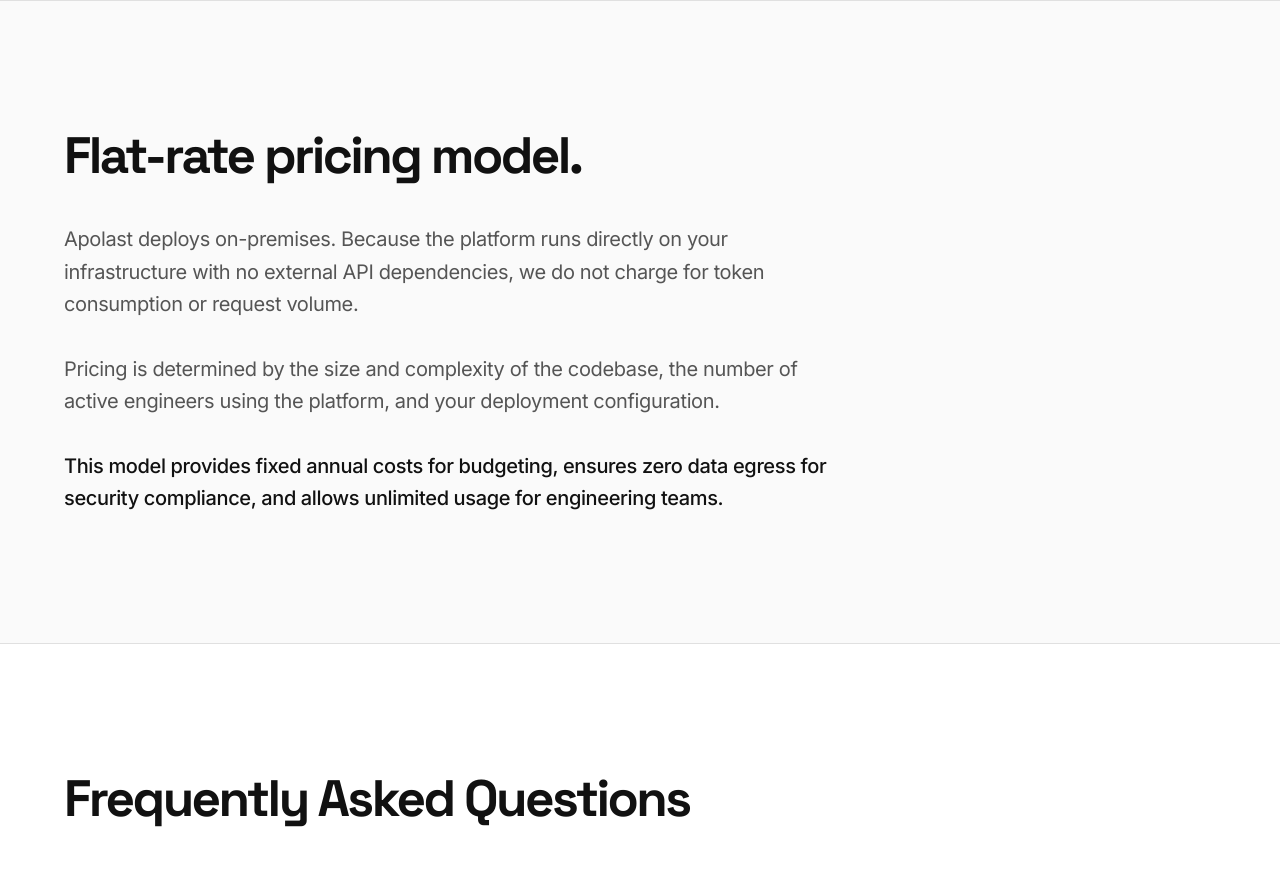
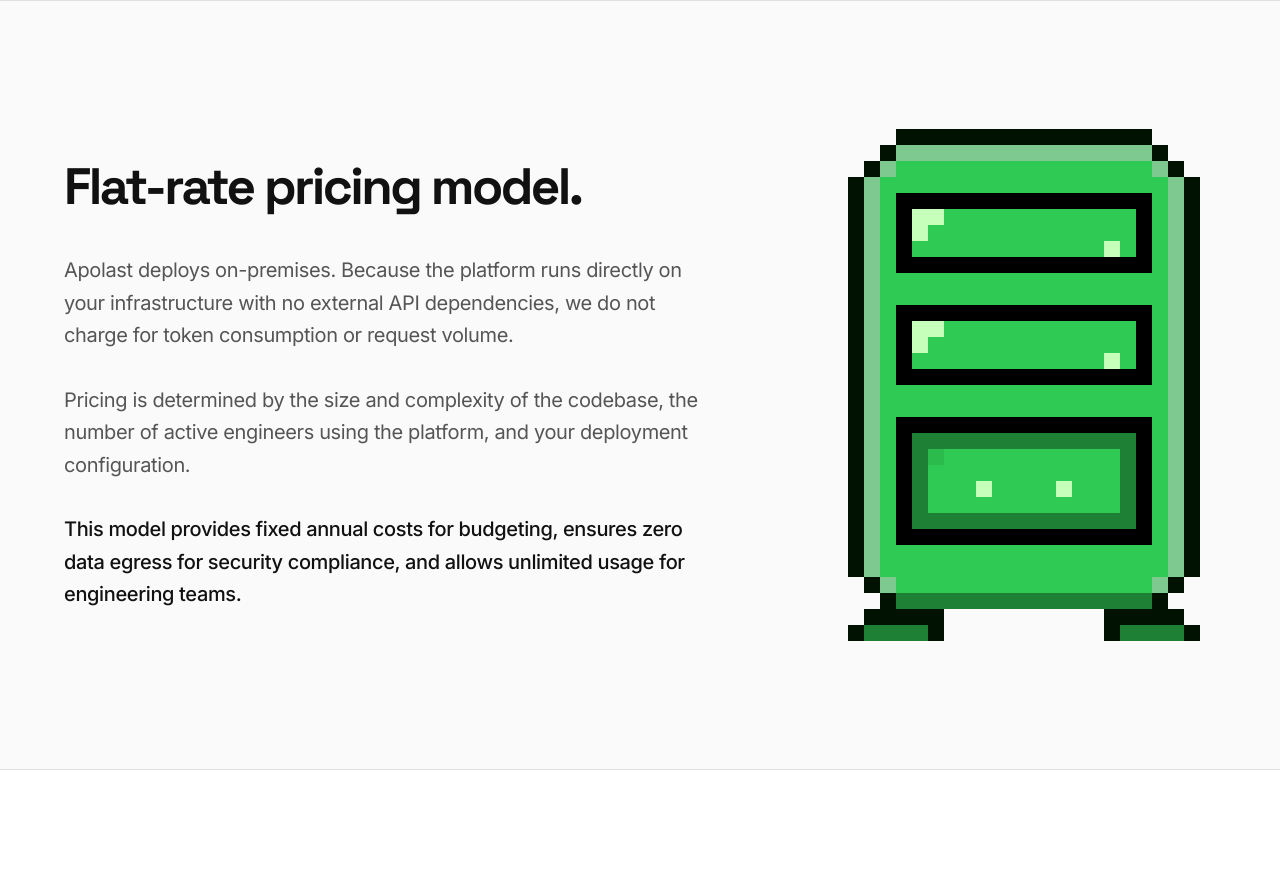
Before and after one commit to soso4ok/oricore-lan, a Next.js app: page /pricing in a window 1280 px wide. Shown: the part 4020-4909 px from the top of the page. Built offline with nearby package versions, Linux system fonts and the light colour scheme; a web font is replaced by a local one.

Commit message:
feat(pricing): add pixel-art server rack to flat-rate section

```diff
--- /dev/null
+++ b/app/components/PixelServer.tsx
@@ -0,0 +1,135 @@
+"use client";
+
+import { useEffect, useRef } from "react";
+
+/**
+ * PixelServer — A pixel-art server rack illustration in the same
+ * green palette as the pricing coins. Represents on-premises
+ * deployment and flat-rate infrastructure pricing.
+ *
+ * 24×32 pixel grid. Colors match the coin SVGs:
+ *   O = #011203 (outline)
+ *   L = #7DC98F (light green)
+ *   G = #2FCA54 (main green)
+ *   M = #2BBA4C (medium green)
+ *   D = #1D8034 (dark green)
+ *   S = #C6FFBA (sparkle/light)
+ *   B = #000000 (black — screen/detail)
+ *   _ = transparent
+ */
+
+const PALETTE: Record<string, string> = {
+  O: "#011203",
+  L: "#7DC98F",
+  G: "#2FCA54",
+  M: "#2BBA4C",
+  D: "#1D8034",
+  S: "#C6FFBA",
+  B: "#000000",
+};
+
+// prettier-ignore
+const GRID: string[][] = [
+  //  0  1  2  3  4  5  6  7  8  9 10 11 12 13 14 15 16 17 18 19 20 21 22 23
+  ["_","_","_","_","O","O","O","O","O","O","O","O","O","O","O","O","O","O","O","O","_","_","_","_"], // 0  — top cap
+  ["_","_","_","O","L","L","L","L","L","L","L","L","L","L","L","L","L","L","L","L","O","_","_","_"], // 1
+  ["_","_","O","L","G","G","G","G","G","G","G","G","G","G","G","G","G","G","G","G","L","O","_","_"], // 2
+  ["_","O","L","G","G","G","G","G","G","G","G","G","G","G","G","G","G","G","G","G","G","L","O","_"], // 3
+  ["_","O","L","G","B","B","B","B","B","B","B","B","B","B","B","B","B","B","B","B","G","L","O","_"], // 4  — top drive bay
+  ["_","O","L","G","B","S","S","G","G","G","G","G","G","G","G","G","G","G","G","B","G","L","O","_"], // 5
+  ["_","O","L","G","B","S","G","G","G","G","G","G","G","G","G","G","G","G","G","B","G","L","O","_"], // 6
+  ["_","O","L","G","B","G","G","G","G","G","G","G","G","G","G","G","G","S","G","B","G","L","O","_"], // 7
+  ["_","O","L","G","B","B","B","B","B","B","B","B","B","B","B","B","B","B","B","B","G","L","O","_"], // 8
+  ["_","O","L","G","G","G","G","G","G","G","G","G","G","G","G","G","G","G","G","G","G","L","O","_"], // 9  — divider
+  ["_","O","L","G","G","G","G","G","G","G","G","G","G","G","G","G","G","G","G","G","G","L","O","_"], // 10
+  ["_","O","L","G","B","B","B","B","B","B","B","B","B","B","B","B","B","B","B","B","G","L","O","_"], // 11 — mid drive bay
+  ["_","O","L","G","B","S","S","G","G","G","G","G","G","G","G","G","G","G","G","B","G","L","O","_"], // 12
+  ["_","O","L","G","B","S","G","G","G","G","G","G","G","G","G","G","G","G","G","B","G","L","O","_"], // 13
+  ["_","O","L","G","B","G","G","G","G","G","G","G","G","G","G","G","G","S","G","B","G","L","O","_"], // 14
+  ["_","O","L","G","B","B","B","B","B","B","B","B","B","B","B","B","B","B","B","B","G","L","O","_"], // 15
+  ["_","O","L","G","G","G","G","G","G","G","G","G","G","G","G","G","G","G","G","G","G","L","O","_"], // 16 — divider
+  ["_","O","L","G","G","G","G","G","G","G","G","G","G","G","G","G","G","G","G","G","G","L","O","_"], // 17
+  ["_","O","L","G","B","B","B","B","B","B","B","B","B","B","B","B","B","B","B","B","G","L","O","_"], // 18 — bottom drive bay
+  ["_","O","L","G","B","D","D","D","D","D","D","D","D","D","D","D","D","D","D","B","G","L","O","_"], // 19
+  ["_","O","L","G","B","D","M","G","G","G","G","G","G","G","G","G","G","G","D","B","G","L","O","_"], // 20
+  ["_","O","L","G","B","D","G","G","G","G","G","G","G","G","G","G","G","G","D","B","G","L","O","_"], // 21
+  ["_","O","L","G","B","D","G","G","G","S","G","G","G","G","S","G","G","G","D","B","G","L","O","_"], // 22 — LED lights
+  ["_","O","L","G","B","D","G","G","G","G","G","G","G","G","G","G","G","G","D","B","G","L","O","_"], // 23
+  ["_","O","L","G","B","D","D","D","D","D","D","D","D","D","D","D","D","D","D","B","G","L","O","_"], // 24
+  ["_","O","L","G","B","B","B","B","B","B","B","B","B","B","B","B","B","B","B","B","G","L","O","_"], // 25
+  ["_","O","L","G","G","G","G","G","G","G","G","G","G","G","G","G","G","G","G","G","G","L","O","_"], // 26
+  ["_","O","L","G","G","G","G","G","G","G","G","G","G","G","G","G","G","G","G","G","G","L","O","_"], // 27
+  ["_","_","O","L","G","G","G","G","G","G","G","G","G","G","G","G","G","G","G","G","L","O","_","_"], // 28
+  ["_","_","_","O","D","D","D","D","D","D","D","D","D","D","D","D","D","D","D","D","O","_","_","_"], // 29 — base
+  ["_","_","O","O","O","O","O","_","_","_","_","_","_","_","_","_","_","O","O","O","O","O","_","_"], // 30 — feet
+  ["_","O","D","D","D","D","O","_","_","_","_","_","_","_","_","_","_","O","D","D","D","D","O","_"], // 31
+];
+
+const CELL = 16;
+const COLS = GRID[0].length;
+const ROWS = GRID.length;
+
+export default function PixelServer() {
+  const containerRef = useRef<HTMLDivElement>(null);
+
+  useEffect(() => {
+    const el = containerRef.current;
+    if (!el) return;
+
+    let startTime: number | null = null;
+    let raf: number;
+
+    function animate(ts: number) {
+      if (!startTime) startTime = ts;
+      const elapsed = ts - startTime;
+
+      // Slow, subtle breathing pulse on the LED sparkles (row 22, cols 9 and 14)
+      // Cycle: 3s on, 1s fade, simulating server activity LEDs
+      const ledCycle = 4000;
+      const phase = (elapsed % ledCycle) / ledCycle;
+      const ledOpacity = phase < 0.75 ? 1 : 1 - ((phase - 0.75) / 0.25);
+
+      const leds = el.querySelectorAll<SVGRectElement>(".server-led");
+      leds.forEach((led) => {
+        led.setAttribute("opacity", String(0.4 + ledOpacity * 0.6));
+      });
+
+      raf = requestAnimationFrame(animate);
+    }
+
+    raf = requestAnimationFrame(animate);
+    return () => cancelAnimationFrame(raf);
+  }, []);
+
+  return (
+    <div ref={containerRef} style={{ width: COLS * CELL, height: ROWS * CELL }}>
+      <svg
+        width={COLS * CELL}
+        height={ROWS * CELL}
+        viewBox={`0 0 ${COLS * CELL} ${ROWS * CELL}`}
+        fill="none"
+        xmlns="http://www.w3.org/2000/svg"
+        aria-hidden="true"
+        style={{ imageRendering: "pixelated", width: "100%", height: "100%" }}
+      >
+        {GRID.map((row, y) =>
+          row.map((cell, x) => {
+            if (cell === "_") return null;
+            const isLed = cell === "S" && y === 22 && (x === 9 || x === 14);
+            return (
+              <rect
+                key={`${x}-${y}`}
+                className={isLed ? "server-led" : undefined}
+                x={x * CELL}
+                y={y * CELL}
+                width={CELL}
+                height={CELL}
+                fill={PALETTE[cell]}
+              />
+            );
+          })
+        )}
+      </svg>
+    </div>
+  );
+}
--- a/app/pricing/page.tsx
+++ b/app/pricing/page.tsx
@@ -2,6 +2,7 @@
 import Navbar from "../components/Navbar";
 import Footer from "../components/Footer";
 import PricingCoins from "../components/PricingCoins";
+import PixelServer from "../components/PixelServer";
 
 export const metadata: Metadata = {
   title: "Pricing | Apolast",
@@ -250,7 +251,8 @@
       {/* ─── WHY THIS MODEL ─── */}
       <section className="py-24 md:py-32 border-b border-[#E0E0E0] bg-[#FAFAFA]">
         <div className="max-w-[1600px] mx-auto px-6 sm:px-8 lg:px-16">
-          <div className="max-w-3xl">
+          <div className="grid grid-cols-1 lg:grid-cols-12 gap-16 lg:gap-20 items-center">
+            <div className="lg:col-span-7">
               <h2 className="text-[clamp(2rem,4vw,3.5rem)] font-bold text-[#111111] leading-tight mb-10 break-words">
                 Flat-rate pricing model.
               </h2>
@@ -264,6 +266,10 @@
                 <p className="text-lg md:text-xl text-[#111111] font-medium leading-relaxed break-words">
                   This model provides fixed annual costs for budgeting, ensures zero data egress for security compliance, and allows unlimited usage for engineering teams.
                 </p>
+              </div>
+            </div>
+            <div className="lg:col-span-5 flex justify-center lg:justify-end">
+              <PixelServer />
             </div>
           </div>
         </div>
```
Lines whose indentation alone changed are shown as unchanged.
